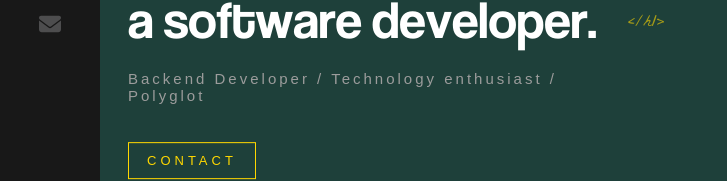
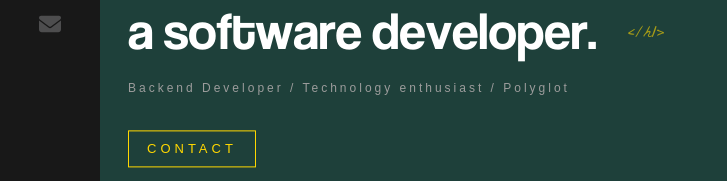
Before and after one commit to ThomasBaldi/react-portfolio, a React (Create React App) app: page / in a window 1280 px wide. Shown: the part 383-564 px from the top of the page, without its empty margins (0-727 px from the left). Built offline with nearby package versions, Linux system fonts and the light colour scheme.

Commit message:
added ghp-pages

```diff
--- a/package.json
+++ b/package.json
@@ -1,4 +1,5 @@
 {
+    "homepage": "http://thomasbaldi.github.io/react-portfolio",
     "name": "react-portfolio",
     "version": "0.1.0",
     "private": true,
@@ -11,7 +12,6 @@
         "@testing-library/react": "^13.4.0",
         "@testing-library/user-event": "^13.5.0",
         "animate.css": "^4.1.1",
-		"gh-pages": "^5.0.0",
         "gsap-trial": "^3.11.5",
         "loaders.css": "^0.1.2",
         "react": "^18.2.0",
@@ -26,6 +26,8 @@
     },
     "scripts": {
         "start": "react-scripts start",
+        "predeploy": "npm run build",
+        "deploy": "gh-pages -d build",
         "build": "react-scripts build",
         "test": "react-scripts test",
         "eject": "react-scripts eject"
--- a/src/components/Home/Logo/index.scss
+++ b/src/components/Home/Logo/index.scss
@@ -9,8 +9,9 @@
 
 .logo-container {
     z-index: 0;
-    width: 400px;
-    height: 609px;
+    max-width: 100%;
+    height: 90vh;
+    width: 60vh;
     position: absolute;
     top: 20%;
     right: 10%;
--- a/src/components/Home/index.scss
+++ b/src/components/Home/index.scss
@@ -50,7 +50,7 @@
         color: #9c9c9c;
         margin-top: 20px;
         font-weight: 400;
-        font-size: 15px;
+        font-size: 12px;
         font-family: sans-serif;
         letter-spacing: 3px;
         animation: fadeIn 1s 1.8s backwards;
```
Also changed, not shown: 1 other file (tests, documents, lock files or other folders). Lines whose indentation alone changed are shown as unchanged.
